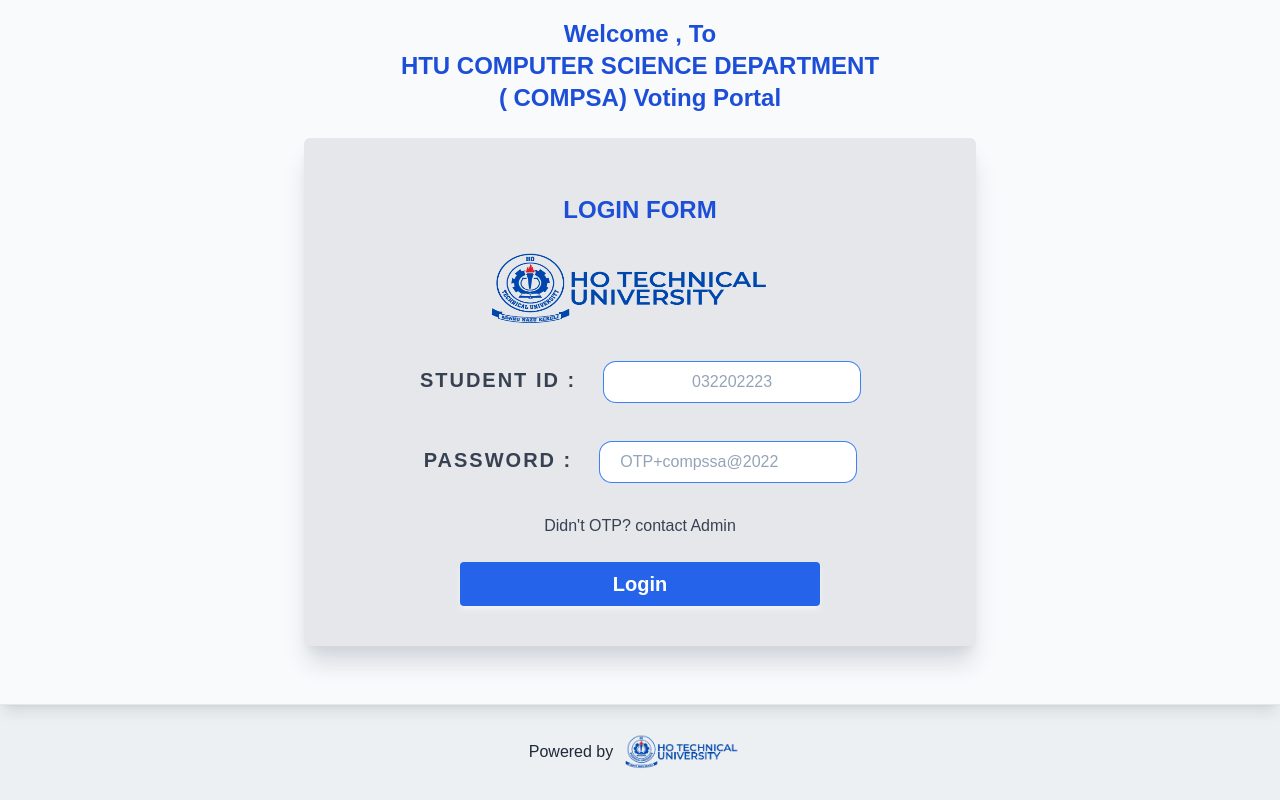
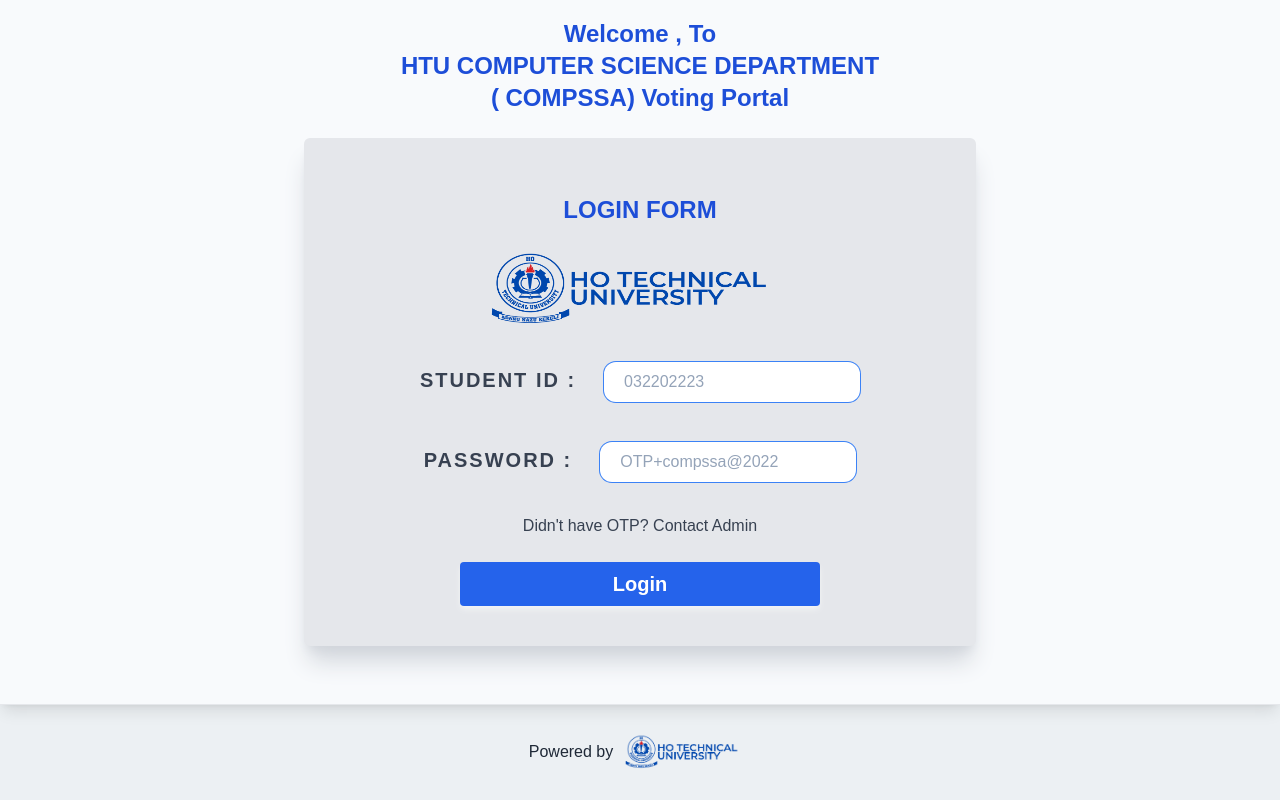
Before and after one commit to manfuji/votefrontend, a Next.js app: page / in a window 1280 px wide. Built offline with nearby package versions, Linux system fonts and the light colour scheme.

Commit message:
added all the authentication

```diff
--- a/components/context/context.js
+++ b/components/context/context.js
@@ -6,10 +6,13 @@
   let stateToken = ''
   let stateIsAuthenticated = ''
   let stateUsername = ''
+  let isAdmin = false
 
   if (typeof window !== 'undefined') {
     stateToken = JSON.parse(localStorage.getItem('token'))
     stateIsAuthenticated = JSON.parse(localStorage.getItem('isAuthenticated'))
+    isAdmin = JSON.parse(localStorage.getItem('isAdmin'))
+
     stateUsername = JSON.parse(localStorage.getItem('username'))
   }
 
@@ -17,7 +20,7 @@
   const [user, dispatchAction] = useReducer(Reducer, {
     token: stateToken || '',
     isAuthenticated: stateIsAuthenticated || false,
-    isAdmin: false,
+    isAdmin: isAdmin || false,
     username: stateUsername || '',
   })
 
--- a/pages/Home.js
+++ b/pages/Home.js
@@ -40,9 +40,7 @@
 
         <div className="mt-6 flex max-w-4xl flex-wrap items-center justify-around sm:w-full">
           <span className="mt-6 w-96 rounded-xl border p-6 text-left">
-            <h3 className="text-2xl font-bold text-green-700">
-              How To Vote &rarr;
-            </h3>
+            <h3 className="text-2xl font-bold text-green-700">How To Vote</h3>
             <p className="mt-4 text-xl">
               Simply select your favorate candidate to vote for, and press the
               vote button to cast your vote. scroll down and continue voting.
@@ -50,7 +48,7 @@
           </span>
 
           <span className="mt-6 w-96 rounded-xl border p-6 text-left ">
-            <h3 className="text-2xl font-bold text-red-700">Warning &rarr;</h3>
+            <h3 className="text-2xl font-bold text-red-700">Warning </h3>
             <p className="mt-4 text-xl">
               Please when you are done voting you can logout or check the live
               results.
@@ -67,6 +65,7 @@
               </a>
             </Link>
           </span>
+          {user.isAdmin && (
             <span className="mt-6 w-96 rounded-xl border p-6 text-left hover:text-blue-600 focus:text-blue-600">
               <Link href="/Result">
                 <a className="text-2xl font-bold capitalize text-blue-700">
@@ -74,6 +73,7 @@
                 </a>
               </Link>
             </span>
+          )}
         </div>
       </main>
 
--- a/pages/Result.js
+++ b/pages/Result.js
@@ -37,7 +37,7 @@
 
   //protected router
   useEffect(() => {
-    if (user.isAuthenticated === false) {
+    if (user.isAuthenticated === false && user.isAdmin === false) {
       router.push('/')
     }
   }, [])
--- a/pages/index.js
+++ b/pages/index.js
@@ -55,12 +55,17 @@
             JSON.stringify(res.data.user.username)
           )
           localStorage.setItem('isAuthenticated', JSON.stringify(true))
+          localStorage.setItem(
+            'isAdmin',
+            JSON.stringify(res.data.user.is_staff)
+          )
 
           dispatchAction({
             type: AUTH,
             payload: {
               token: res.data.token,
               username: res.data.user.username,
+              isAdmin: res.data.user.is_staff,
             },
           })
           toast.success('Login Successfully')
@@ -86,7 +91,7 @@
         <span className="text-lg font-semibold capitalize text-blue-700 md:text-2xl">
           Welcome {user.username}, to{' '}
           <h1 className="">
-            HTU COMPUTER SCIENCE DEPARTMENT <br />( COMPSA) Voting Portal
+            HTU COMPUTER SCIENCE DEPARTMENT <br />( COMPSSA) Voting Portal
           </h1>
         </span>
 
@@ -110,7 +115,7 @@
               Student ID :
             </label>
             <input
-              className="my-2 w-64 rounded-xl py-2 px-5 text-center placeholder-slate-400 outline-none ring-1 ring-blue-500"
+              className="my-2 w-64 rounded-xl py-2 px-5 placeholder-slate-400 outline-none ring-1 ring-blue-500"
               type="text"
               name="username"
               required
@@ -148,7 +153,7 @@
           </div>
           <div>
             <span className="cursor-pointer text-gray-700">
-              Didn't OTP?{' '}
+              Didn't have OTP?{' '}
               {/* <a
                 className="text-blue-500"
                 onClick={(e) => {
@@ -159,7 +164,7 @@
               >
                 Request
               </a> */}
-              contact Admin
+              Contact Admin
             </span>
           </div>
           {loading ? (
```
Lines whose indentation alone changed are shown as unchanged.
